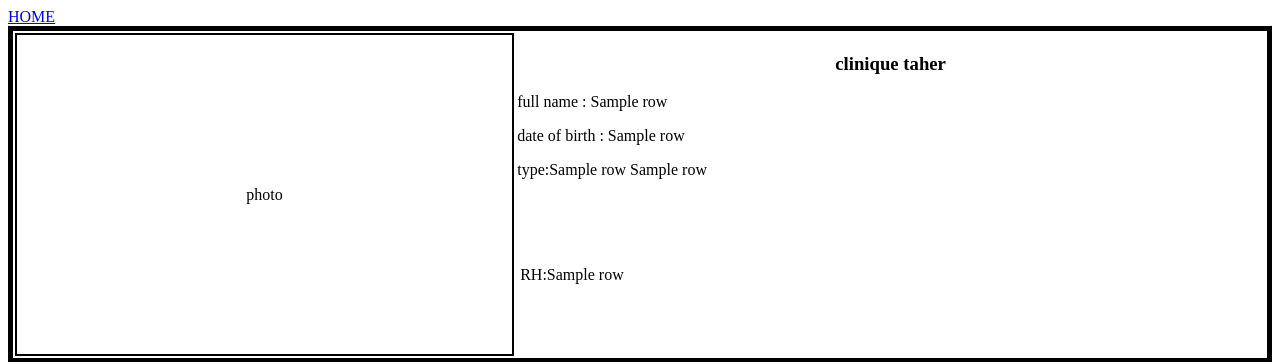
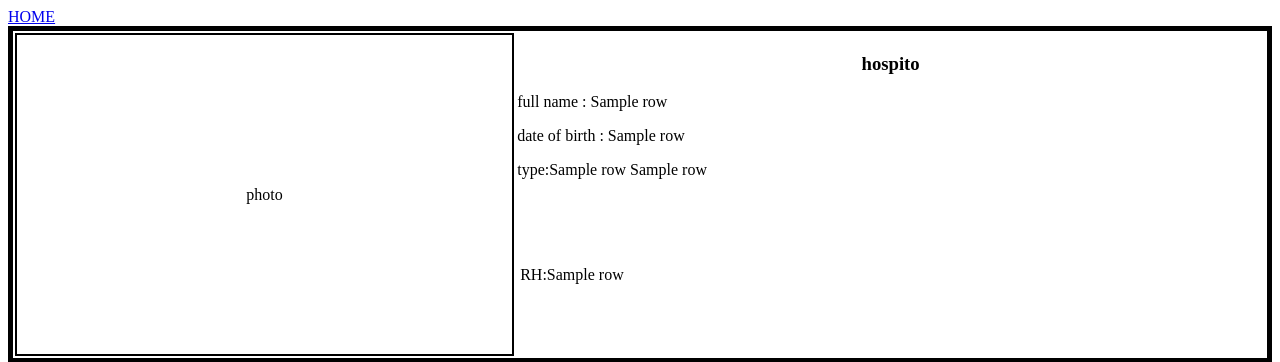
Before and after one commit to yah04dev/hospito, a Flask app: template templates/scarte.html in a window 1280 px wide. Shown: the top 362 px of the page. Run offline with Flask 3, Linux system fonts and the light colour scheme; the template is opened without the code that fills it: most values are stand-ins (such as "Sample title", 1, 10 or a date in 2020); some libraries are stand-ins or nearby versions.

Commit message:
Update scarte.html

```diff
--- a/templates/scarte.html
+++ b/templates/scarte.html
@@ -15,7 +15,7 @@
 <center><p >photo</p></center>
 </td>
 <td>
-<center><h3>clinique taher</h3></center>
+<center><h3>hospito</h3></center>
 <p>full name : {{rows[0][1]}}</p>
 <p>date of birth : {{rows[0][2]}}</p>
 <p>type:{{rows[0][4]}}&nbsp{{rows[0][5]}}</p>
```
